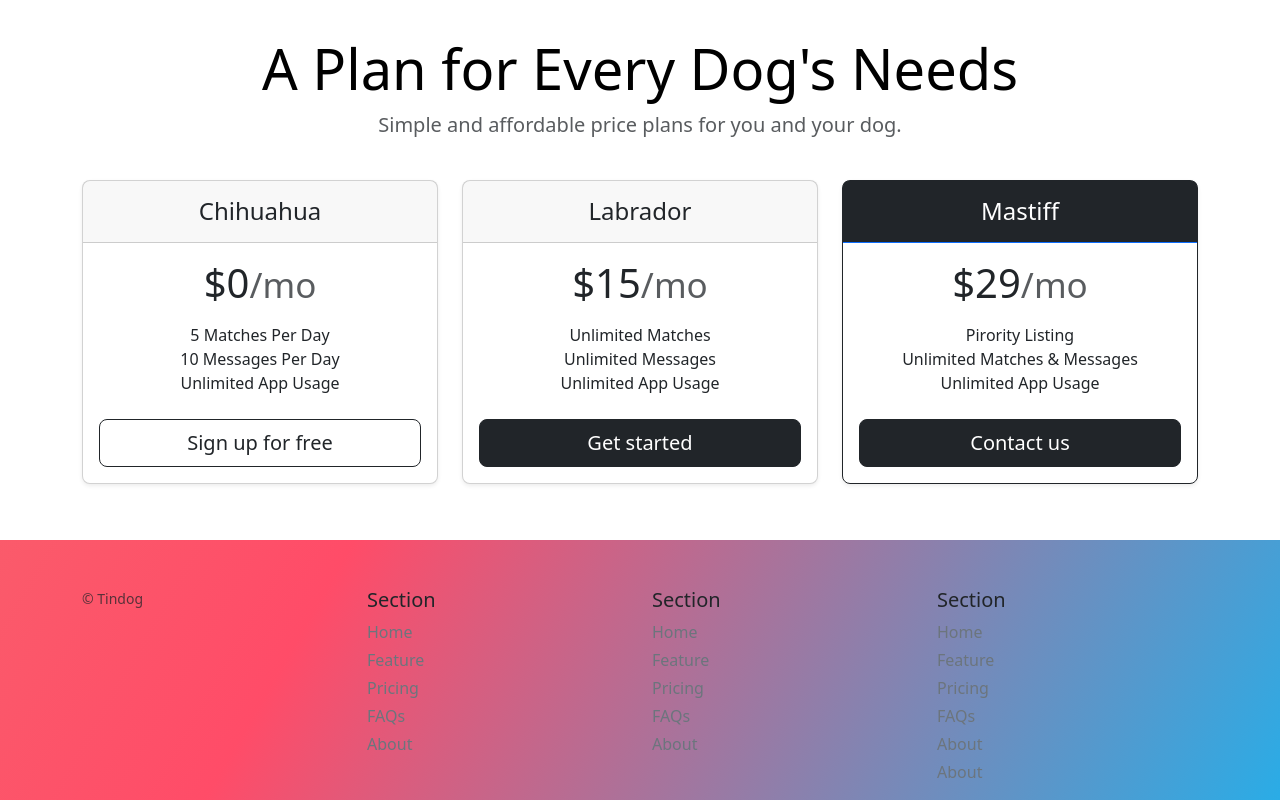
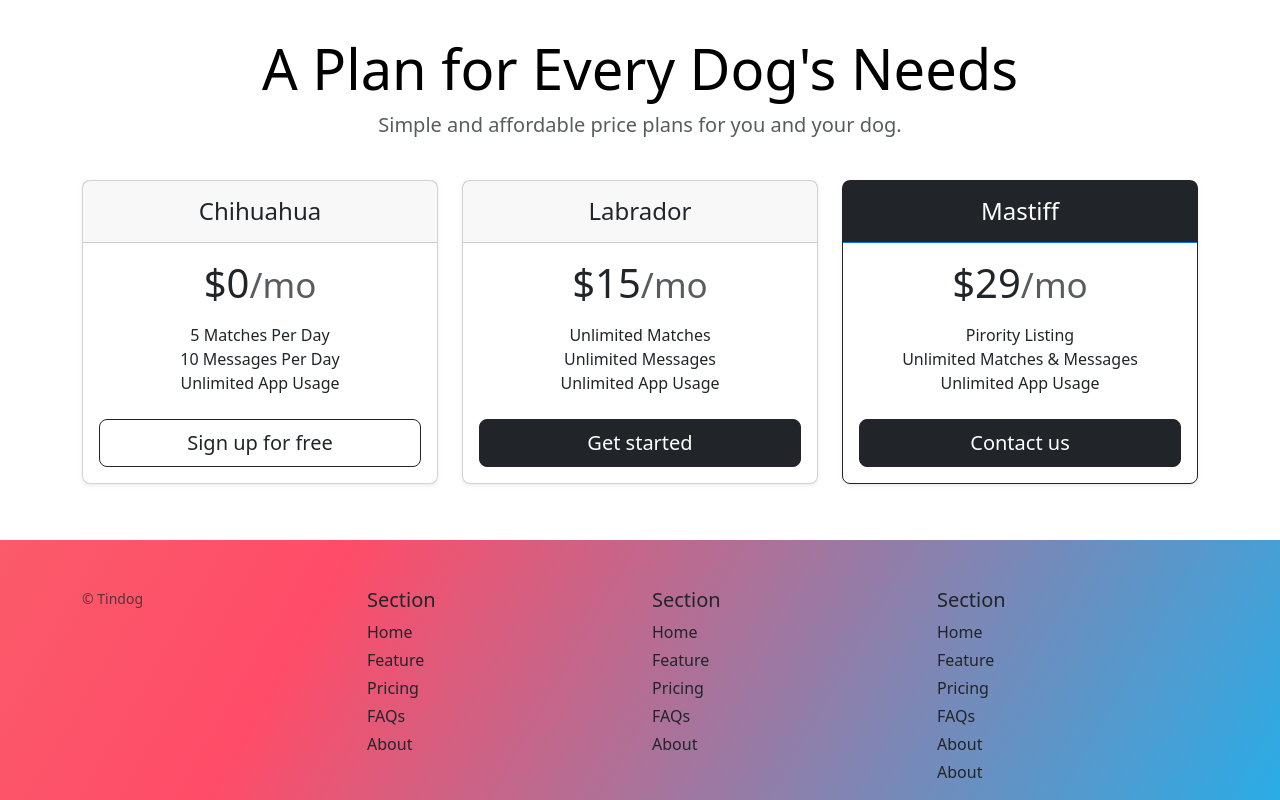
Before and after one commit to rakib070rakib/tindog, a plain HTML site: page index.html in a window 1280 px wide. Shown: the part 1575-2375 px from the top of the page. Drawn offline with nearby package versions, Linux system fonts and the light colour scheme.

Commit message:
corrected

```diff
--- a/index.html
+++ b/index.html
@@ -186,33 +186,33 @@
           <div class="col-6 col-md">
             <h5>Section</h5>
             <ul class="list-unstyled text-small text-dark">
-              <li class="mb-1"><a class="link-secondary text-decoration-none" href="#">Home</a></li>
-              <li class="mb-1"><a class="link-secondary text-decoration-none" href="#">Feature</a></li>
-              <li class="mb-1"><a class="link-secondary text-decoration-none" href="#">Pricing</a></li>
-              <li class="mb-1"><a class="link-secondary text-decoration-none" href="#">FAQs</a></li>
-              <li class="mb-1"><a class="link-secondary text-decoration-none" href="#">About</a></li>
+              <li class="mb-1"><a class="link-secondary text-decoration-none text-dark" href="#">Home</a></li>
+              <li class="mb-1"><a class="link-secondary text-decoration-none text-dark" href="#">Feature</a></li>
+              <li class="mb-1"><a class="link-secondary text-decoration-none text-dark" href="#">Pricing</a></li>
+              <li class="mb-1"><a class="link-secondary text-decoration-none text-dark" href="#">FAQs</a></li>
+              <li class="mb-1"><a class="link-secondary text-decoration-none text-dark" href="#">About</a></li>
 
             </ul>
           </div>
           <div class="col-6 col-md">
             <h5>Section</h5>
             <ul class="list-unstyled text-small">
-              <li class="mb-1"><a class="link-secondary text-decoration-none" href="#">Home</a></li>
-              <li class="mb-1"><a class="link-secondary text-decoration-none" href="#">Feature</a></li>
-              <li class="mb-1"><a class="link-secondary text-decoration-none" href="#">Pricing</a></li>
-              <li class="mb-1"><a class="link-secondary text-decoration-none" href="#">FAQs</a></li>
-              <li class="mb-1"><a class="link-secondary text-decoration-none" href="#">About</a></li>
+              <li class="mb-1"><a class="link-secondary text-decoration-none text-dark" href="#">Home</a></li>
+              <li class="mb-1"><a class="link-secondary text-decoration-none text-dark" href="#">Feature</a></li>
+              <li class="mb-1"><a class="link-secondary text-decoration-none text-dark" href="#">Pricing</a></li>
+              <li class="mb-1"><a class="link-secondary text-decoration-none text-dark" href="#">FAQs</a></li>
+              <li class="mb-1"><a class="link-secondary text-decoration-none text-dark" href="#">About</a></li>
             </ul>
           </div>
           <div class="col-6 col-md">
             <h5>Section</h5>
             <ul class="list-unstyled text-small">
-              <li class="mb-1"><a class="link-secondary text-decoration-none" href="#">Home</a></li>
-              <li class="mb-1"><a class="link-secondary text-decoration-none" href="#">Feature</a></li>
-              <li class="mb-1"><a class="link-secondary text-decoration-none" href="#">Pricing</a></li>
-              <li class="mb-1"><a class="link-secondary text-decoration-none" href="#">FAQs</a></li>
-              <li class="mb-1"><a class="link-secondary text-decoration-none" href="#">About</a></li>
-              <li class="mb-1"><a class="link-secondary text-decoration-none" href="#">About</a></li>
+              <li class="mb-1"><a class="link-secondary text-decoration-none text-dark" href="#">Home</a></li>
+              <li class="mb-1"><a class="link-secondary text-decoration-none text-dark" href="#">Feature</a></li>
+              <li class="mb-1"><a class="link-secondary text-decoration-none text-dark" href="#">Pricing</a></li>
+              <li class="mb-1"><a class="link-secondary text-decoration-none text-dark" href="#">FAQs</a></li>
+              <li class="mb-1"><a class="link-secondary text-decoration-none text-dark" href="#">About</a></li>
+              <li class="mb-1"><a class="link-secondary text-decoration-none text-dark" href="#">About</a></li>
             </ul>
           </div>
         </div>
```
